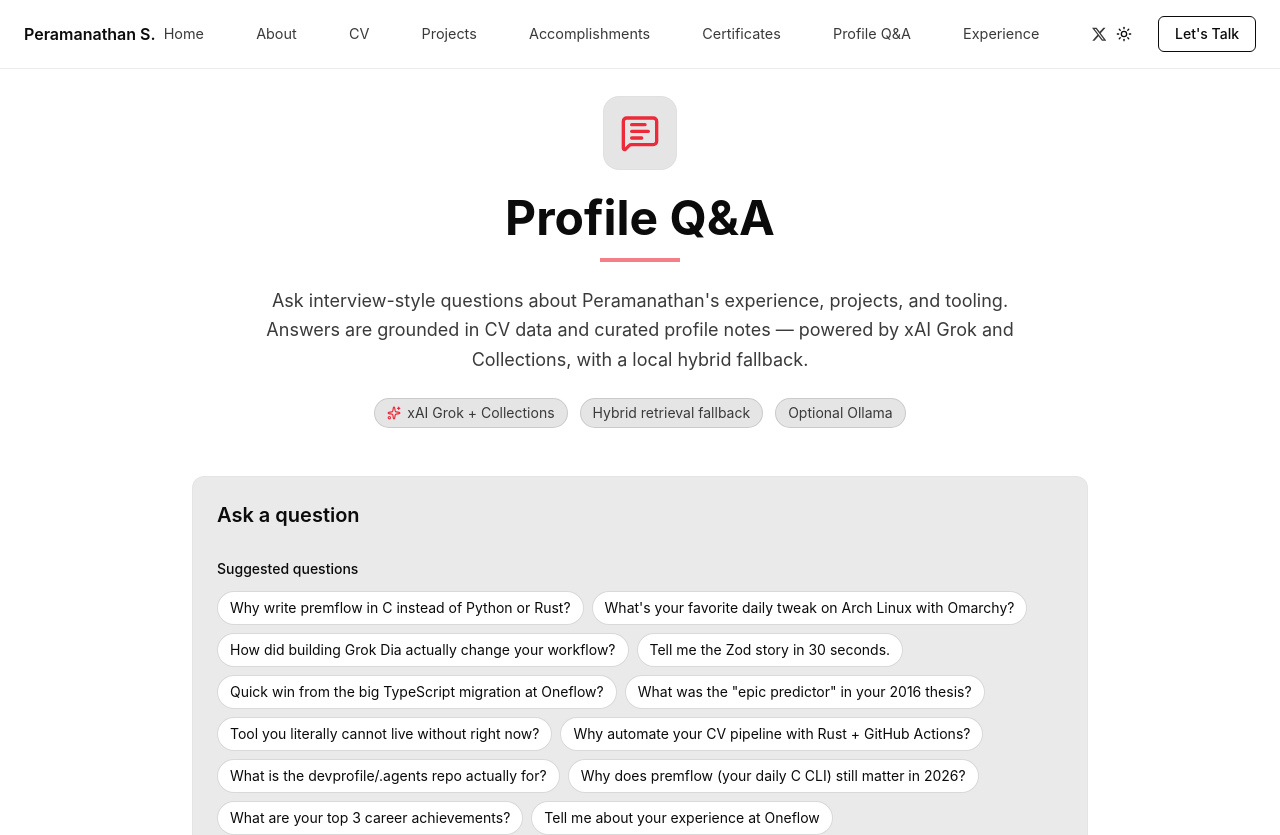
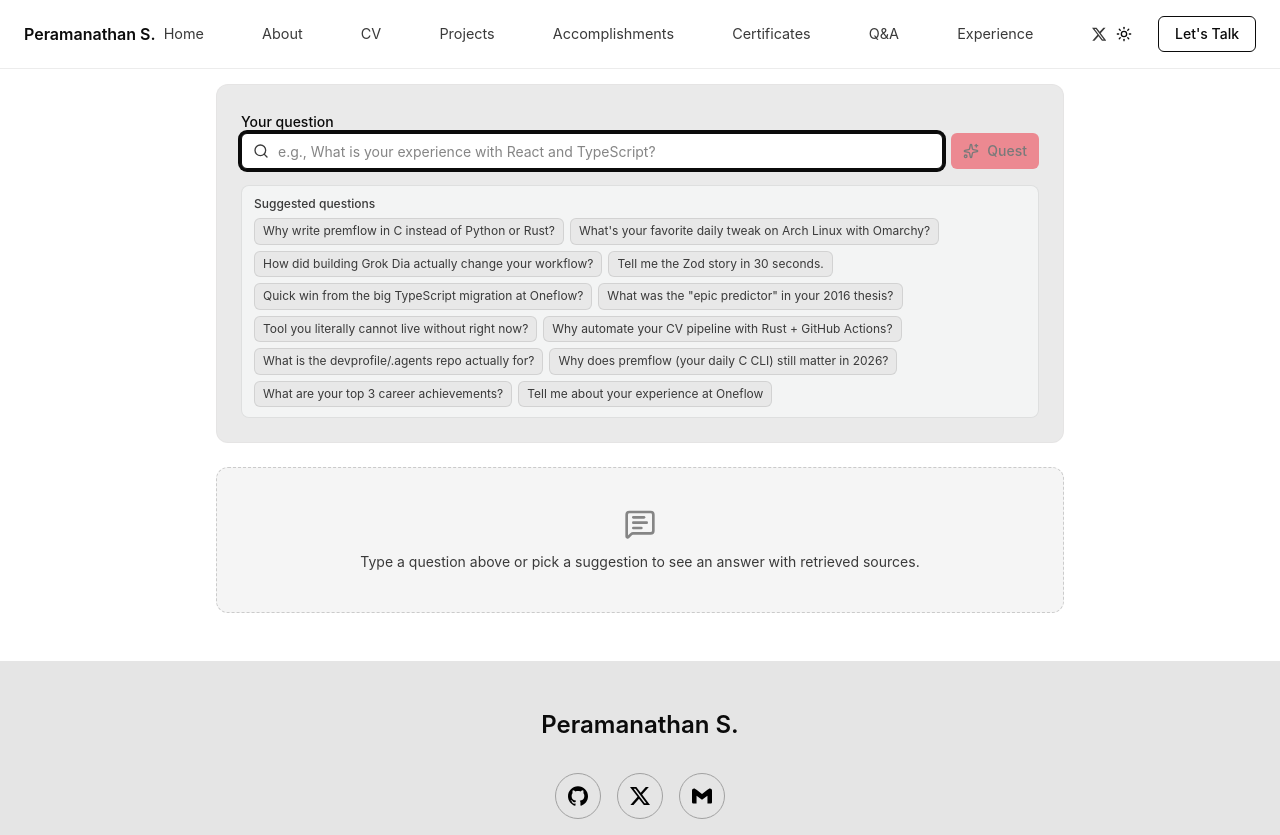
Before and after one commit to p10ns11y/devprofile, a Next.js app: page /qa in a window 1280 px wide. Shown: the top 835 px of the page. Built offline with nearby package versions, Linux system fonts and the light colour scheme.

Commit message:
refactor(ui): simplify /qa layout with inline Quest input
Lead with the question field and compact suggested prompts; hide the page hero and use sr-only h1 for a11y.

```diff
--- a/src/app/qa/page.tsx
+++ b/src/app/qa/page.tsx
@@ -1,70 +1,24 @@
 "use client";
 
-import { MessageSquareText, Sparkles } from "lucide-react";
 import { motion } from "motion/react";
 import { Footer } from "@/components/footer";
 import { Header } from "@/components/header";
 import ProfileQA from "@/components/profile-qa";
-import cvdata from "@/data/cvdata.json";
 
 export default function ProfileQAPage() {
   return (
     <motion.div
       initial={{ opacity: 0 }}
       animate={{ opacity: 1 }}
-      transition={{ duration: 0.5 }}
+      transition={{ duration: 0.3 }}
       className="min-h-screen bg-surface1 text-text1"
     >
       <Header />
 
-      <div className="pt-24 pb-16">
-        <section className="container mx-auto px-6">
-          <motion.div
-            initial={{ opacity: 0, y: 24 }}
-            animate={{ opacity: 1, y: 0 }}
-            transition={{ duration: 0.6 }}
-            className="mx-auto mb-12 max-w-3xl text-center"
-          >
-            <div className="mb-6 flex justify-center">
-              <motion.div
-                initial={{ scale: 0.9, opacity: 0 }}
-                animate={{ scale: 1, opacity: 1 }}
-                transition={{ duration: 0.5, delay: 0.1 }}
-                className="rounded-2xl border border-brand/20 bg-surface2 p-4 rad-shadow"
-              >
-                <MessageSquareText className="size-10 text-brand" aria-hidden />
-              </motion.div>
-            </div>
-
-            <h1 className="mb-4 text-4xl font-bold md:text-5xl">Profile Q&amp;A</h1>
-            <div className="mx-auto mb-6 h-1 w-20 bg-brand opacity-60" />
-
-            <p className="text-lg leading-relaxed text-text2">
-              Ask interview-style questions about {cvdata.name.split(" ")[0]}&apos;s experience,
-              projects, and tooling. Answers are grounded in CV data and curated profile notes —
-              powered by xAI Grok and Collections, with a local hybrid fallback.
-            </p>
-
-            <motion.div
-              initial={{ opacity: 0 }}
-              animate={{ opacity: 1 }}
-              transition={{ delay: 0.3 }}
-              className="mt-6 flex flex-wrap items-center justify-center gap-3 text-sm text-text2"
-            >
-              <span className="inline-flex items-center gap-1.5 rounded-full border border-border/40 bg-surface2 px-3 py-1">
-                <Sparkles className="size-3.5 text-brand" aria-hidden />
-                xAI Grok + Collections
-              </span>
-              <span className="inline-flex items-center gap-1.5 rounded-full border border-border/40 bg-surface2 px-3 py-1">
-                Hybrid retrieval fallback
-              </span>
-              <span className="inline-flex items-center gap-1.5 rounded-full border border-border/40 bg-surface2 px-3 py-1">
-                Optional Ollama
-              </span>
-            </motion.div>
-          </motion.div>
-
-          <ProfileQA className="mx-auto max-w-4xl" />
+      <div className="pt-[5.25rem] pb-12">
+        <section className="container mx-auto max-w-4xl px-4 sm:px-6">
+          <h1 className="sr-only">Q&A</h1>
+          <ProfileQA />
         </section>
       </div>
 
--- a/src/components/header.tsx
+++ b/src/components/header.tsx
@@ -25,7 +25,7 @@
     { name: "Projects", href: "/#projects" },
     { name: "Accomplishments", href: "/#accomplishments" },
     { name: "Certificates", href: "/certificates" },
-    { name: "Profile Q&A", href: "/qa" },
+    { name: "Q&A", href: "/qa" },
     { name: "Experience", href: "/#experience" },
     { name: "Posts on X", href: "/x", icon: "X" },
     // { name: 'Contact', href: '/#contact' }, // Testing sw cache busting
--- a/src/components/profile-qa.tsx
+++ b/src/components/profile-qa.tsx
@@ -55,49 +55,19 @@
 
   return (
     <motion.div
-      initial={{ opacity: 0, y: 24 }}
+      initial={{ opacity: 0, y: 12 }}
       animate={{ opacity: 1, y: 0 }}
-      transition={{ duration: 0.5, delay: 0.15 }}
+      transition={{ duration: 0.35 }}
       className={className}
     >
       <Card className="rad-shadow border-border/30 bg-surface2/80 backdrop-blur-sm">
-        <CardHeader className="space-y-3">
-          <CardTitle className="text-xl font-semibold text-text1">Ask a question</CardTitle>
-        </CardHeader>
-
-        <CardContent className="space-y-6">
-          <div className="space-y-3">
-            <p className="text-sm font-medium text-text1">Suggested questions</p>
-            <div className="flex flex-wrap gap-2">
-              {SUGGESTED_QUESTIONS.map((suggestion, index) => (
-                <motion.button
-                  key={suggestion}
-                  type="button"
-                  disabled={loading}
-                  initial={{ opacity: 0, scale: 0.95 }}
-                  animate={{ opacity: 1, scale: 1 }}
-                  transition={{ duration: 0.25, delay: index * 0.03 }}
-                  whileHover={{ scale: loading ? 1 : 1.02 }}
-                  whileTap={{ scale: loading ? 1 : 0.98 }}
-                  onClick={() => askQuestion(suggestion)}
-                  className={`rounded-full border px-3 py-1.5 text-left text-sm transition-colors disabled:cursor-not-allowed disabled:opacity-50 ${
-                    activeQuestion === suggestion
-                      ? "border-brand/60 bg-brand/10 text-text1"
-                      : "border-border/40 bg-surface1 text-text1 hover:border-brand/40 hover:bg-surface3"
-                  }`}
-                >
-                  {suggestion}
-                </motion.button>
-              ))}
-            </div>
-          </div>
-
-          <form onSubmit={handleAsk} className="space-y-4">
-            <div className="space-y-2">
+        <CardContent className="space-y-4 pt-6">
+          <form onSubmit={handleAsk} className="space-y-2">
             <label htmlFor="profile-qa-question" className="text-sm font-medium text-text1">
               Your question
             </label>
-              <div className="relative">
+            <div className="flex items-stretch gap-2">
+              <div className="relative min-w-0 flex-1">
                 <Search className="pointer-events-none absolute top-1/2 left-3 size-4 -translate-y-1/2 text-text2" />
                 <Input
                   id="profile-qa-question"
@@ -105,15 +75,15 @@
                   value={question}
                   onChange={(e) => dispatch({ type: "SET_QUESTION", question: e.target.value })}
                   placeholder="e.g., What is your experience with React and TypeScript?"
-                  className="bg-surface1 pl-9"
+                  className="h-full bg-surface1 pl-9"
                   disabled={loading}
+                  autoFocus
                 />
-              </div>
               </div>
               <Button
                 type="submit"
                 disabled={loading || !question.trim()}
-              className="bg-brand text-text1 hover:bg-brand/90"
+                className="shrink-0 bg-brand text-text1 hover:bg-brand/90"
               >
                 {loading ? (
                   <>
@@ -123,11 +93,33 @@
                 ) : (
                   <>
                     <Sparkles className="size-4" />
-                  Ask
+                    Quest
                   </>
                 )}
               </Button>
+            </div>
           </form>
+
+          <div className="rounded-lg border border-border/25 bg-surface1/50 px-3 py-2.5">
+            <p className="mb-1.5 text-xs font-medium text-text2">Suggested questions</p>
+            <div className="flex flex-wrap gap-1.5">
+              {SUGGESTED_QUESTIONS.map((suggestion) => (
+                <button
+                  key={suggestion}
+                  type="button"
+                  disabled={loading}
+                  onClick={() => askQuestion(suggestion)}
+                  className={`rounded-md border px-2 py-1 text-left text-xs leading-snug transition-colors disabled:cursor-not-allowed disabled:opacity-50 ${
+                    activeQuestion === suggestion
+                      ? "border-brand/60 bg-brand/10 text-text1"
+                      : "border-border/30 bg-surface2/80 text-text2 hover:border-brand/40 hover:text-text1"
+                  }`}
+                >
+                  {suggestion}
+                </button>
+              ))}
+            </div>
+          </div>
         </CardContent>
       </Card>
 
@@ -174,8 +166,8 @@
             className="mt-6 rounded-xl border border-dashed border-border/50 bg-surface2/40 px-6 py-10 text-center"
           >
             <MessageSquareText className="mx-auto mb-3 size-8 text-text2/60" aria-hidden />
-            <p className="text-text2">
-              Pick a suggested question or type your own to see an answer with retrieved sources.
+            <p className="text-sm text-text2">
+              Type a question above or pick a suggestion to see an answer with retrieved sources.
             </p>
           </motion.div>
         )}
```
Also changed, not shown: 2 other files (tests, documents, lock files or other folders). Lines whose indentation alone changed are shown as unchanged.
